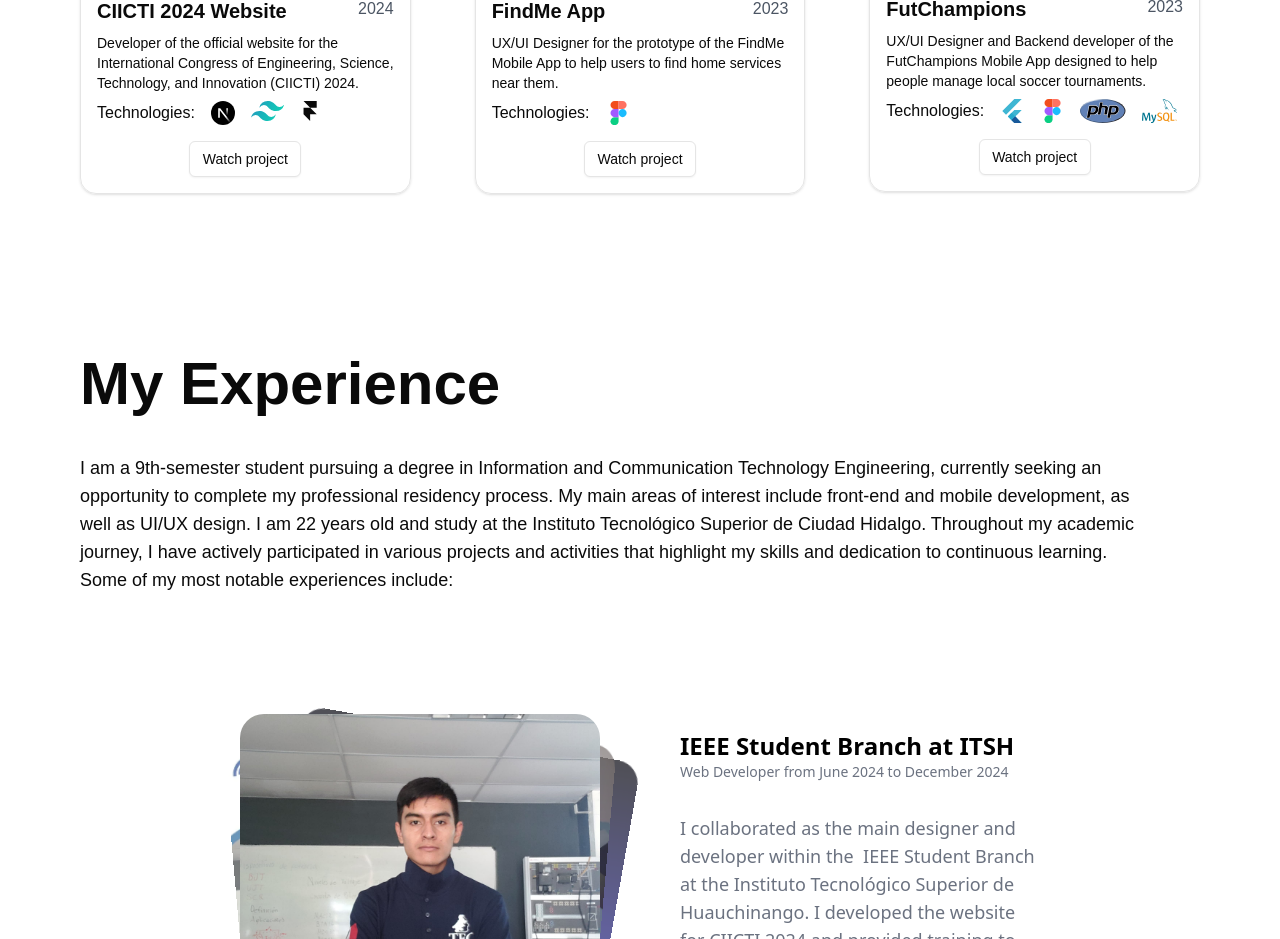
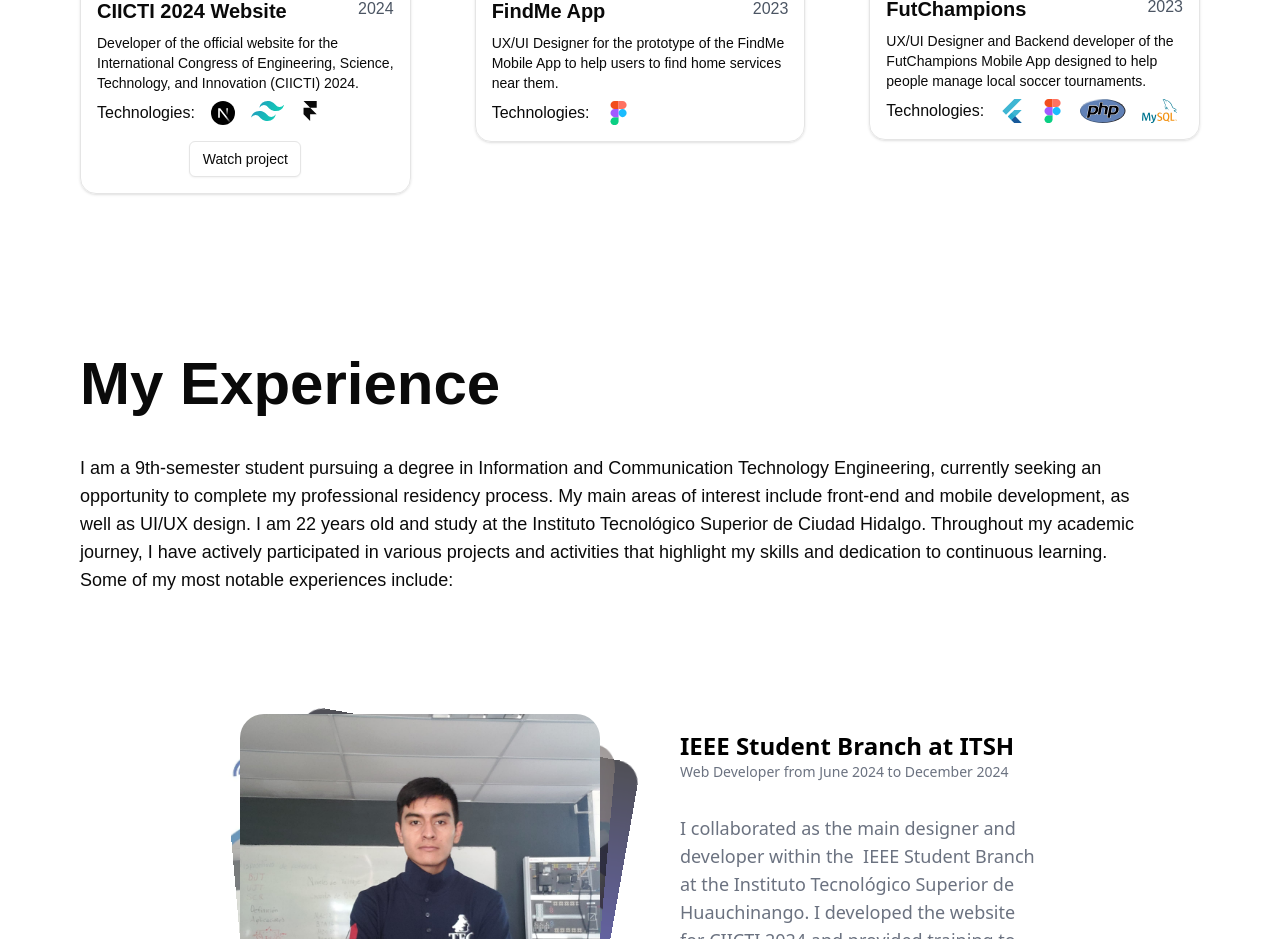
Before and after one commit to ddiax09/my-portfolio, a Next.js app: page / in a window 1280 px wide. Shown: the part 1240-2179 px from the top of the page. Built offline with nearby package versions, Linux system fonts and the light colour scheme.

Commit message:
About Me updated and Basic Corrections

```diff
--- a/src/app/components/Cards/FindMeCard.tsx
+++ b/src/app/components/Cards/FindMeCard.tsx
@@ -1,12 +1,10 @@
-
 import { Button } from "@/components/ui/button";
 import { motion } from "motion/react";
 import Link from "next/link";
 
 export const FutChampionsCard = () => {
   return (
-        <Link
-      href="">
+    <Link href="">
       <motion.div
         initial={{ opacity: 0, y: 50 }}
         whileInView={{
@@ -33,7 +31,10 @@ export const FutChampionsCard = () => {
             <h2 className=" text-xl font-bold">FindMe App</h2>
             <p className="text-gray-600 dark:text-gray-400">2023</p>
           </div>
-          <p className="px-4 pt-2 text-sm">UX/UI Designer for the prototype of the FindMe Mobile App to help users to find home services near them.</p>
+          <p className="px-4 pt-2 text-sm">
+            UX/UI Designer for the prototype of the FindMe Mobile App to help
+            users to find home services near them.
+          </p>
           <div className="flex px-4 pt-2 mb-4">
             <p>Technologies: </p>
 
@@ -65,14 +66,15 @@ export const FutChampionsCard = () => {
                 d="M110 64.5c0 11.9-9.6 21.5-21.5 21.5S67 76.4 67 64.5S76.6 43 88.5 43S110 52.6 110 64.5m0 0"
               />
             </svg>
-
           </div>
-
           <div className="flex justify-center">
             <Button
-          onClick={() => window.location.href = './'}
+              onClick={() => (window.location.href = "./")}
               variant="outline"
-          className="mb-4 w-28">Watch project</Button>
+              className="mb-4 w-28 hidden"
+            >
+              Watch project
+            </Button>
           </div>
         </div>
       </motion.div>
--- a/src/app/components/Cards/FutChampions.tsx
+++ b/src/app/components/Cards/FutChampions.tsx
@@ -165,7 +165,7 @@ export const FindMeCard = () => {
             <Button
               onClick={() => (window.location.href = "./")}
               variant="outline"
-              className="mb-4 w-28"
+              className="mb-4 w-28 hidden"
             >
               Watch project
             </Button>
--- a/src/app/components/hero-section.tsx
+++ b/src/app/components/hero-section.tsx
@@ -1,5 +1,4 @@
 "use client";
-import { Avatar, AvatarFallback, AvatarImage } from "@/components/ui/avatar";
 import { Button } from "@/components/ui/button";
 import { motion } from "motion/react";
 
--- a/src/app/page.tsx
+++ b/src/app/page.tsx
@@ -1,4 +1,4 @@
-import { AboutMe } from "./components/about-me";
+
 import { AnimatedTestimonialsDemo } from "./components/about-me-section";
 import { Footer } from "./components/footer";
 import { HeroSection } from "./components/hero-section";
```
Lines whose indentation alone changed are shown as unchanged.
